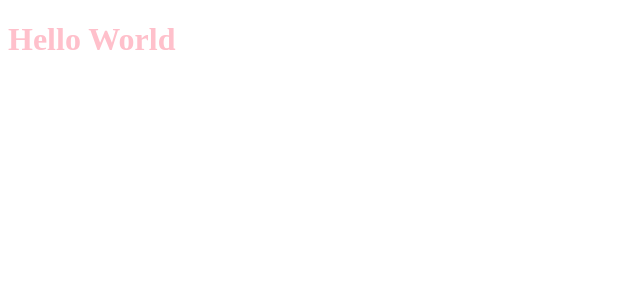
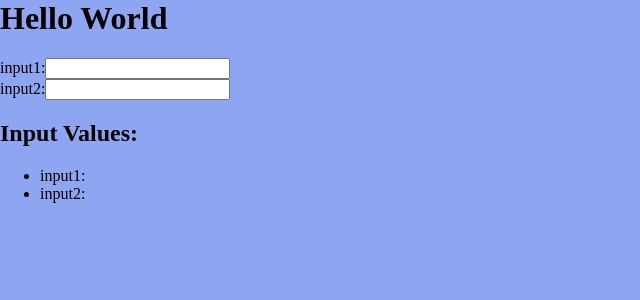
Before and after one commit to szymon-kowal/TOP-CV, a React app: page / in a window 1280 px wide. Shown: the top 300 px of the page, without its empty margins (0-640 px from the left). Built offline with nearby package versions, Linux system fonts and the light colour scheme.

Commit message:
Added form and displayForm components

```diff
--- a/src/client/App.tsx
+++ b/src/client/App.tsx
@@ -1,10 +1,35 @@
-import React from "react";
+import React, { useState } from "react";
 import "./assets/styles/styles.css";
+import InputForm from "./assets/components/inputForm";
+import DisplayVal from "./assets/components/displayForm";
 
 const App: React.FC = () => {
+  const [inputValues, setInputValues] = useState<Record<string, string>>({
+    input1: "",
+    input2: "",
+  });
+
+  function handleChange(fieldname: string, value: string): void {
+    setInputValues((prevVal) => ({
+      ...prevVal,
+      [fieldname]: value,
+    }));
+  }
+
   return (
     <>
       <h1>Hello World</h1>
+      <InputForm
+        fieldName="input1"
+        value={inputValues.input1}
+        onChange={handleChange}
+      />
+      <InputForm
+        fieldName="input2"
+        value={inputValues.input2}
+        onChange={handleChange}
+      />
+      <DisplayVal inputValues={inputValues} />
     </>
   );
 };
--- /dev/null
+++ b/src/client/assets/components/displayForm.tsx
@@ -0,0 +1,22 @@
+import React from "react";
+
+interface DisplayValues {
+  inputValues: Record<string, string>;
+}
+
+const DisplayVal: React.FC<DisplayValues> = ({ inputValues }) => {
+  return (
+    <div className="displayForm">
+      <h2>Input Values:</h2>
+      <ul>
+        {Object.entries(inputValues).map(([fieldName, value]) => (
+          <li key={fieldName}>
+            {fieldName}: {value}
+          </li>
+        ))}
+      </ul>
+    </div>
+  );
+};
+
+export default DisplayVal;
--- /dev/null
+++ b/src/client/assets/components/inputForm.tsx
@@ -0,0 +1,26 @@
+import React from "react";
+
+interface InputFieldProps {
+  fieldName: string;
+  value: string;
+  onChange: (fieldname: string, value: string) => void;
+}
+
+const InputForm: React.FC<InputFieldProps> = ({
+  fieldName,
+  value,
+  onChange,
+}) => {
+  const handleChange = (event: React.ChangeEvent<HTMLInputElement>): void => {
+    onChange(fieldName, event.target.value);
+  };
+
+  return (
+    <div>
+      <label htmlFor={fieldName}>{fieldName}:</label>
+      <input type="text" id={fieldName} value={value} onChange={handleChange} />
+    </div>
+  );
+};
+
+export default InputForm;
--- a/src/client/assets/styles/styles.css
+++ b/src/client/assets/styles/styles.css
@@ -1,3 +1,21 @@
+html,
+body {
+  margin: 0;
+  padding: 0;
+}
+
+html {
+  min-height: 100%;
+}
+
+body {
+  min-height: 100vh;
+}
+
 h1 {
-	color: pink;
+  margin-top: 0;
 }
+
+body {
+  background-color: rgb(142, 165, 241);
+}
--- a/src/client/index.tsx
+++ b/src/client/index.tsx
@@ -1,12 +1,12 @@
-import React from 'react';
-import { createRoot } from 'react-dom/client';
-import App from './App';
+import React from "react";
+import { createRoot } from "react-dom/client";
+import App from "./App";
 
-const rootEl = document.querySelector('#root');
-if (!rootEl) throw new Error('Can not find root element');
+const rootEl = document.querySelector("#root");
+if (rootEl === null) throw new Error("Can not find root element");
 const root = createRoot(rootEl);
 root.render(
-	<React.StrictMode>
-		<App />
-	</React.StrictMode>
+  <React.StrictMode>
+    <App />
+  </React.StrictMode>,
 );
```
Also changed, not shown: 1 other file (tests, documents, lock files or other folders).
